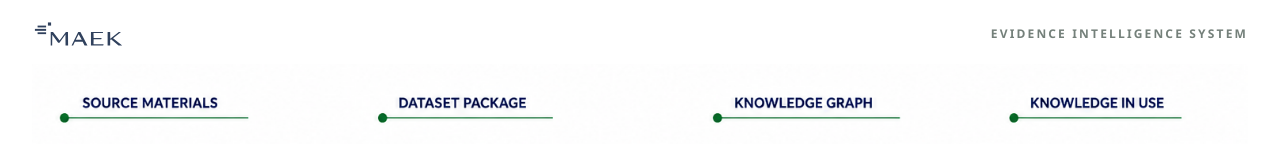
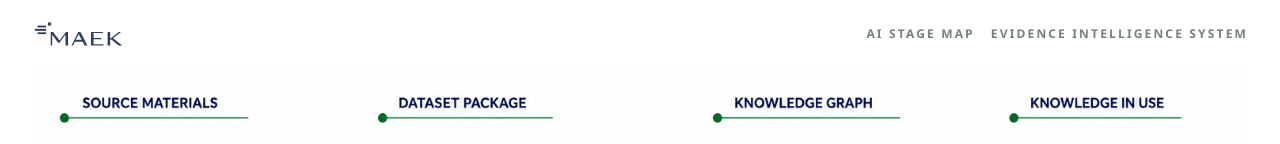
Before and after one commit to brdg-kr/maek-quest-marketing, a Next.js app: page / in a window 1280 px wide. Shown: the top 144 px of the page. Built offline with nearby package versions, Linux system fonts and the light colour scheme.

Commit message:
feat: update header navigation in HomeExperience component to include AI Stage Map link

```diff
--- a/src/app/HomeExperience.tsx
+++ b/src/app/HomeExperience.tsx
@@ -340,7 +340,12 @@ export function HomeExperience() {
         <div className="mx-auto flex w-full max-w-[1440px] flex-col gap-4">
           <header className="flex items-center justify-between gap-4 text-xs font-semibold uppercase tracking-[0.18em] text-[#10251a]/58">
             <MaekLogo />
-            <span className="hidden text-right sm:block">Evidence Intelligence System</span>
+            <nav className="flex items-center gap-4 text-right" aria-label="Primary navigation">
+              <a href="/ai-stage-map" className="transition hover:text-[#087a45]">
+                AI Stage Map
+              </a>
+              <span className="hidden sm:inline">Evidence Intelligence System</span>
+            </nav>
           </header>
 
           <div className="md:hidden">
```
